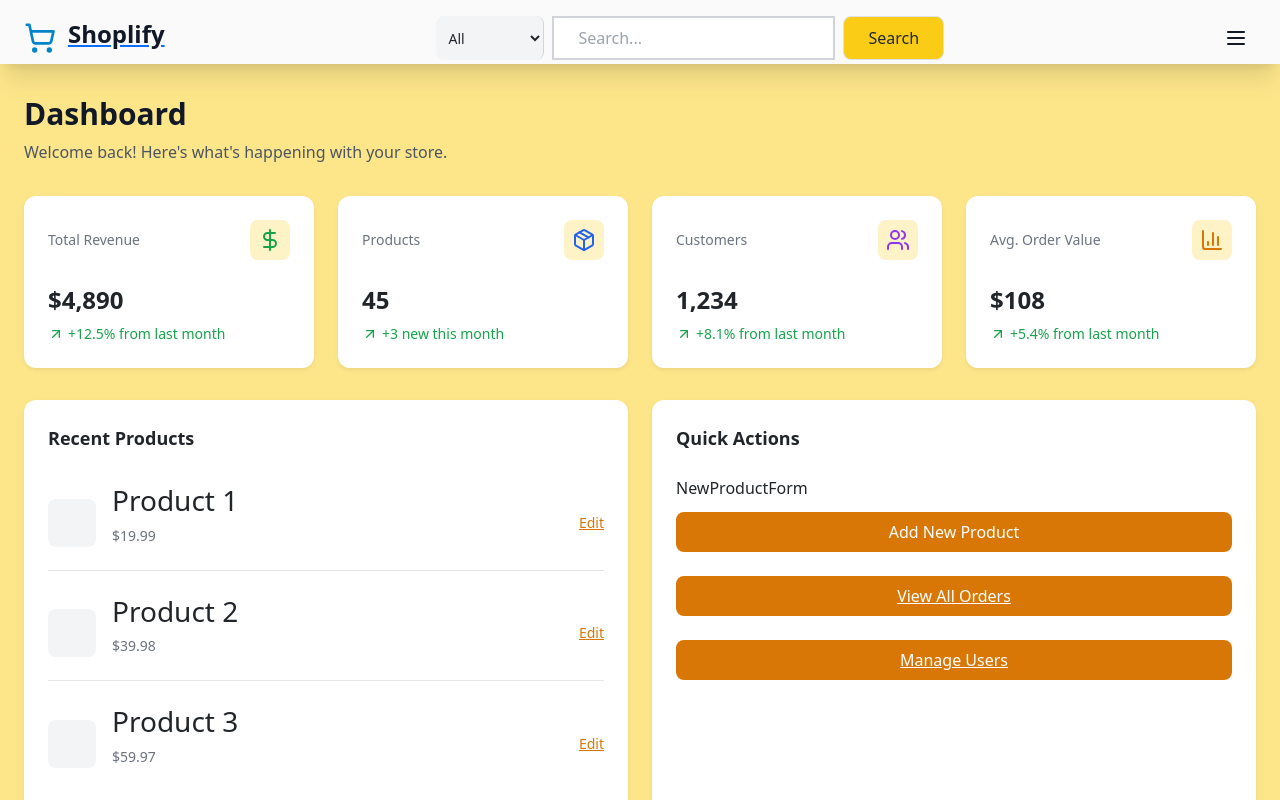
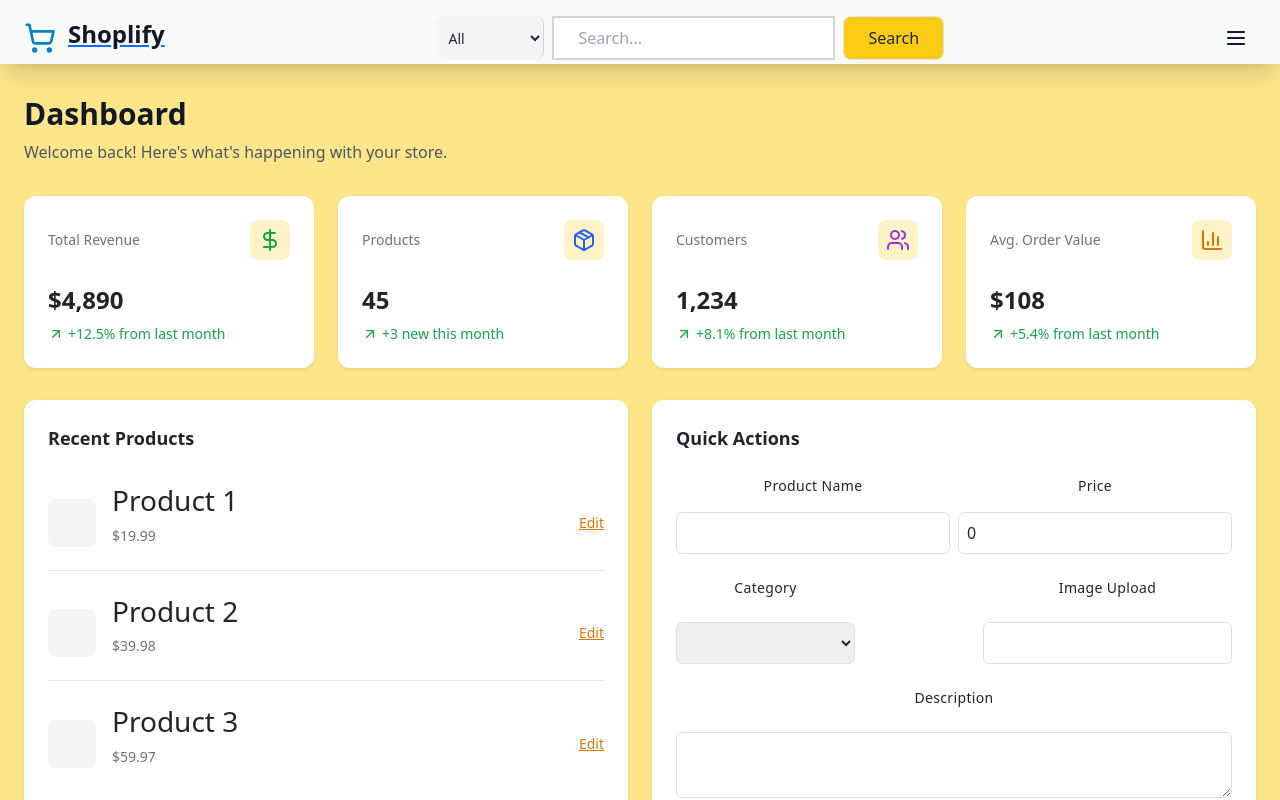
Before and after one commit to RVP2-241209-team2/p2-frontend, a React (Vite) app: page /admin in a window 1280 px wide. Shown: the top 800 px of the page. Built offline with nearby package versions, Linux system fonts and the light colour scheme.

Commit message:
new product form and new product schema

```diff
--- a/src/components/admin/new-product-form.tsx
+++ b/src/components/admin/new-product-form.tsx
@@ -1,5 +1,98 @@
+// name, price, description, category, image
+
+import { useForm } from "react-hook-form";
+import { NewProduct, newProductSchema } from "../../lib/zod";
+import { zodResolver } from "@hookform/resolvers/zod";
+import { CATEGORIES } from "../../lib/constants";
+
 const NewProductForm = () => {
-  return <div>NewProductForm</div>;
+  const form = useForm<NewProduct>({
+    resolver: zodResolver(newProductSchema),
+    defaultValues: {
+      name: "",
+      price: 0,
+      description: "",
+      category: "",
+      image: "",
+    },
+  });
+
+  async function onSubmit(data: NewProduct) {
+    // TODO: submit new product
+    try {
+      await setTimeout(() => {
+        console.log(data);
+      }, 1000);
+    } catch (error) {
+      console.error(error);
+    }
+  }
+
+  return (
+    <form onSubmit={form.handleSubmit(onSubmit)} className="space-y-6">
+      <div className="flex gap-2">
+        <div className="flex-1">
+          <p className="text-sm font-medium tracking-wide text-center">
+            Product Name
+          </p>
+          <input
+            type="text"
+            {...form.register("name")}
+            className="w-full rounded-md border border-gray-300 p-2"
+          />
+        </div>
+        <div className="flex-1">
+          <p className="text-sm font-medium tracking-wide text-center">Price</p>
+          <input
+            type="number"
+            {...form.register("price")}
+            className="w-full rounded-md border border-gray-300 p-2"
+          />
+        </div>
+      </div>
+      <div className="flex gap-2 justify-between">
+        <div className="flex flex-col gap-2">
+          <p className="text-sm font-medium tracking-wide text-center">
+            Category
+          </p>
+          <select
+            {...form.register("category")}
+            className="w-full rounded-md border border-gray-300 p-2"
+          >
+            {CATEGORIES.map((c) => (
+              <option value={c.slug}>{c.label}</option>
+            ))}
+          </select>
+        </div>
+        <div className="flex flex-col gap-2">
+          <p className="text-sm font-medium tracking-wide text-center">
+            Image Upload {/** TODO: Image Upload */}
+          </p>
+          <input
+            type="text"
+            {...form.register("image")}
+            className="w-full rounded-md border border-gray-300 p-2"
+          />
+        </div>
+      </div>
+      <div className="flex flex-col gap-2">
+        <p className="text-sm font-medium tracking-wide text-center">
+          Description
+        </p>
+        <textarea
+          {...form.register("description")}
+          className="w-full rounded-md border border-gray-300 p-2"
+        />
+      </div>
+
+      <button
+        type="submit"
+        className="w-full rounded-md bg-blue-600 p-2 text-white hover:bg-blue-700"
+      >
+        Submit New Product
+      </button>
+    </form>
+  );
 };
 
 export default NewProductForm;
--- a/src/lib/constants.ts
+++ b/src/lib/constants.ts
@@ -48,28 +48,28 @@ export const ADMIN_NAV_LINKS = [
 
 export const CATEGORIES = [
   {
-    label: "category-1",
-    href: "/products/category/category-1",
-    slug: "category-1",
+    label: "Electronics",
+    href: "/products/category/electronics",
+    slug: "electronics",
   },
   {
-    label: "category-2",
-    href: "/products/category/category-2",
-    slug: "category-2",
+    label: "Clothing",
+    href: "/products/category/clothing",
+    slug: "clothing",
   },
   {
-    label: "category-3",
-    href: "/products/category/category-3",
-    slug: "category-3",
+    label: "Home & Office",
+    href: "/products/category/home-office",
+    slug: "home-office",
   },
   {
-    label: "category-4",
-    href: "/products/category/category-4",
-    slug: "category-4",
+    label: "Sports & Outdoors",
+    href: "/products/category/sports-outdoors",
+    slug: "sports-outdoors",
   },
   {
-    label: "category-5",
-    href: "/products/category/category-5",
-    slug: "category-5",
+    label: "Toys & Games",
+    href: "/products/category/toys-games",
+    slug: "toys-games",
   },
 ];
--- /dev/null
+++ b/src/lib/types.d.ts
@@ -0,0 +1 @@
+// todo: more types here
--- a/src/lib/zod.ts
+++ b/src/lib/zod.ts
@@ -0,0 +1,21 @@
+import * as z from "zod";
+import { CATEGORIES } from "./constants";
+
+export const newProductSchema = z.object({
+  name: z
+    .string()
+    .min(4, { message: "Name must be at least 4 characters" })
+    .max(20, { message: "Name must be less than 20 characters" }),
+  price: z.number().min(0, { message: "Price must be greater than 0" }),
+  description: z
+    .string()
+    .min(1, { message: "Description is required" })
+    .max(250, { message: "Description must be less than 250 characters" }),
+  category: z.enum(CATEGORIES.map((c) => c.slug) as [string, ...string[]], {
+    required_error: "Category is required",
+    invalid_type_error: "Please select a valid category",
+  }),
+  image: z.string().min(1, { message: "Image is required" }),
+});
+
+export type NewProduct = z.infer<typeof newProductSchema>;
```
